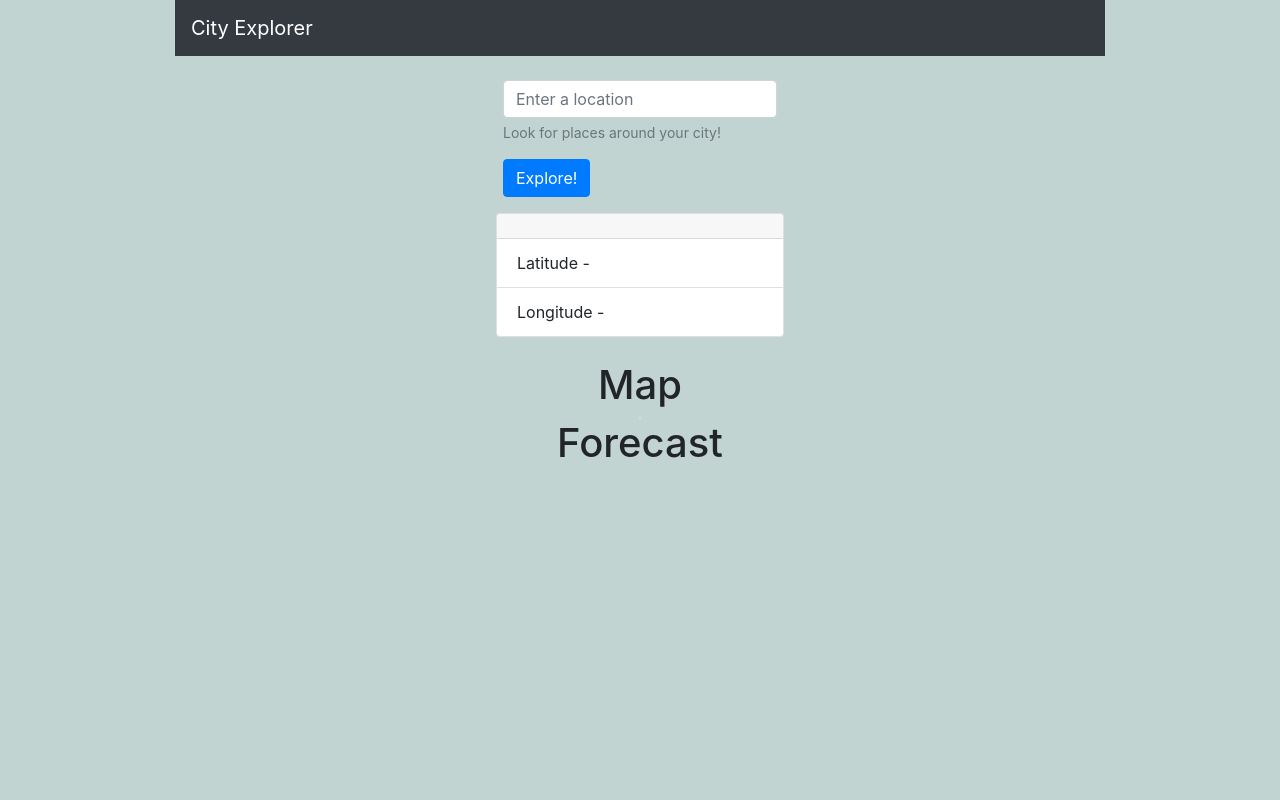
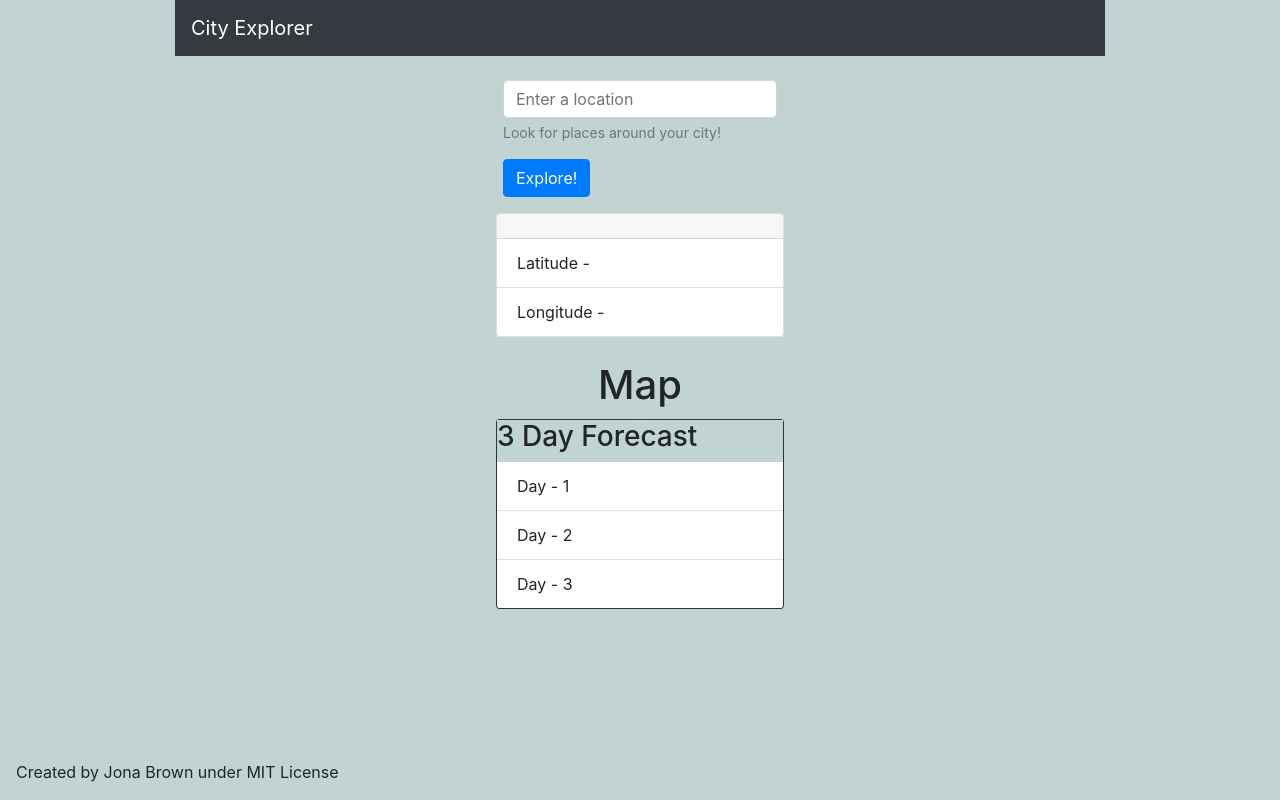
Before and after one commit to SorviusN/city-explorer, a React (Create React App) app: page / in a window 1280 px wide. Built offline with nearby package versions, Linux system fonts and the light colour scheme.

Commit message:
Working project with fake weather API

```diff
--- a/src/App.js
+++ b/src/App.js
@@ -4,32 +4,44 @@ import React from 'react';
 import CityForm from './CityForm';
 import Header from './Header';
 import Forecast from './Forecast';
+import Footer from './Footer';
 
 class App extends React.Component {
 
   constructor(props) {
     super(props);
     this.state = {
-      firstForecast: {},
-      secondForecast: {},
-      thirdForecast: {},
+      firstForecast: ['Day', '1'],
+      secondForecast: ['Day', '2'],
+      thirdForecast: ['Day', '3'],
     }
   }
 
-  setForecast = (data) => {
+  setFirstForecast = (data) => {
     this.setState({
-      forecast: data
+      firstForecast: data
     });
   }
 
+  setSecondForecast = (data) => {
+    this.setState({
+      secondForecast: data
+    });
+  }
+
+  setThirdForecast = (data) => {
+    this.setState({
+      thirdForecast: data
+    });
+  }
 
   render() {
-    console.log(this.state.forecast);
     return (
       <div className="App">
         <Header className="head" />
-        <CityForm className="body" setForecast={this.setForecast}/>
-      <Forecast firstForecast={this.state.forecast} secondForecast={this.state.secondForecast} thirdForecast={this.state.thirdForecast}/>
+        <CityForm className="body" setFirstForecast={this.setFirstForecast} setSecondForecast={this.setSecondForecast} setThirdForecast={this.setThirdForecast} />
+        <Forecast firstForecast={this.state.firstForecast} secondForecast={this.state.secondForecast} thirdForecast={this.state.thirdForecast}/>
+        <Footer/>
       </div>
     )
   }
--- a/src/CityForm.js
+++ b/src/CityForm.js
@@ -57,26 +57,33 @@ class CityForm extends React.Component {
   }
 
   handleWeatherData = async () => {
-    //create request to the server(Able to be used because of CORS);
+    try{
     let weatherData = await axios.get(`http://localhost:3001/weather?lat=${this.state.cityLat}&lon=${this.state.cityLon}&searchQuery=${this.state.displayName}`);
 
     let forecastArray = [
       {
-        date: weatherData.data.data[0].datetime,
+        date: weatherData.data.data[0].valid_date,
         description: `low of ${weatherData.data.data[0].low_temp}, high of ${weatherData.data.data[0].high_temp} with ${weatherData.data.data[0].weather.description}`
       },
       {
-        date: weatherData.data.data[1].datetime,
+        date: weatherData.data.data[1].valid_date,
         description: `low of ${weatherData.data.data[1].low_temp}, high of ${weatherData.data.data[1].high_temp} with ${weatherData.data.data[1].weather.description}`
       },
       {
-        date: weatherData.data.data[2].datetime,
+        date: weatherData.data.data[2].valid_date,
         description: `low of ${weatherData.data.data[2].low_temp}, high of ${weatherData.data.data[2].high_temp} with ${weatherData.data.data[2].weather.description}`
       }
     ];
-    this.props.setForecast(forecastArray[0]);
+    this.props.setFirstForecast([forecastArray[0].date, forecastArray[0].description]);
+    this.props.setSecondForecast([forecastArray[1].date, forecastArray[1].description]);
+    this.props.setThirdForecast([forecastArray[2].date, forecastArray[2].description]);
+
     console.log(forecastArray[0]);
     //using the parent function to set forecast to the object above.
+    }
+    catch(err) {
+      this.setState({errCode: err.message});
+    }
   }
 
   handleMap = () => {
--- /dev/null
+++ b/src/Footer.css
@@ -0,0 +1,5 @@
+.Footer {
+  position: fixed;
+  bottom: 0;
+  left: 1rem;
+}
--- a/src/Footer.js
+++ b/src/Footer.js
@@ -0,0 +1,12 @@
+import React from 'react';
+import './Footer.css';
+
+class Footer extends React.Component {
+  render() {
+    return (
+    <p className="Footer">Created by Jona Brown under MIT License</p>
+    )
+  }
+}
+
+export default Footer;
--- a/src/Forecast.js
+++ b/src/Forecast.js
@@ -1,15 +1,30 @@
 import React from 'react';
-
+import Card from 'react-bootstrap/Card';
+import ListGroup from 'react-bootstrap/ListGroup';
 
 class Forecast extends React.Component {
+
+  constructor(props) {
+    super(props);
+    this.state = {
+    }
+  }
+
   render() {
     return (
       <>
-      <h1>Forecast</h1>
-      <p>{this.props.firstForecast}</p>
+      <Card bg="dark" style={{ width: '18rem' }}>
+        <ListGroup variant="flush">
+          <h3>3 Day Forecast </h3>
+          <ListGroup.Item>{`${this.props.firstForecast[0]} - ${this.props.firstForecast[1]}`}</ListGroup.Item>
+          <ListGroup.Item>{`${this.props.secondForecast[0]} - ${this.props.secondForecast[1]}`}</ListGroup.Item>
+          <ListGroup.Item>{`${this.props.thirdForecast[0]} - ${this.props.thirdForecast[1]}`}</ListGroup.Item>
+        </ListGroup>
+      </Card>
       </>
-    )
+    );
   }
+
 }
 
 export default Forecast;
```
